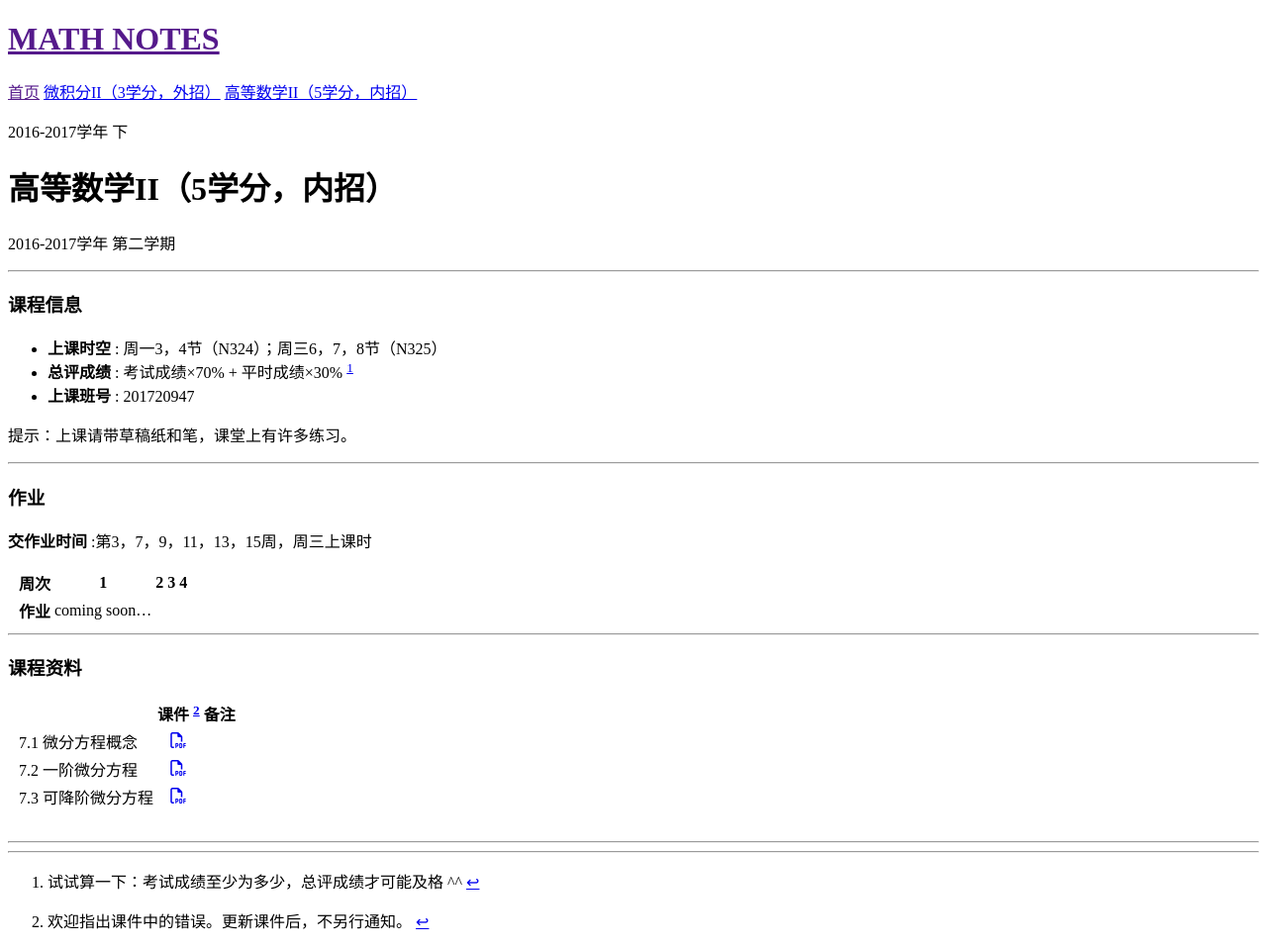
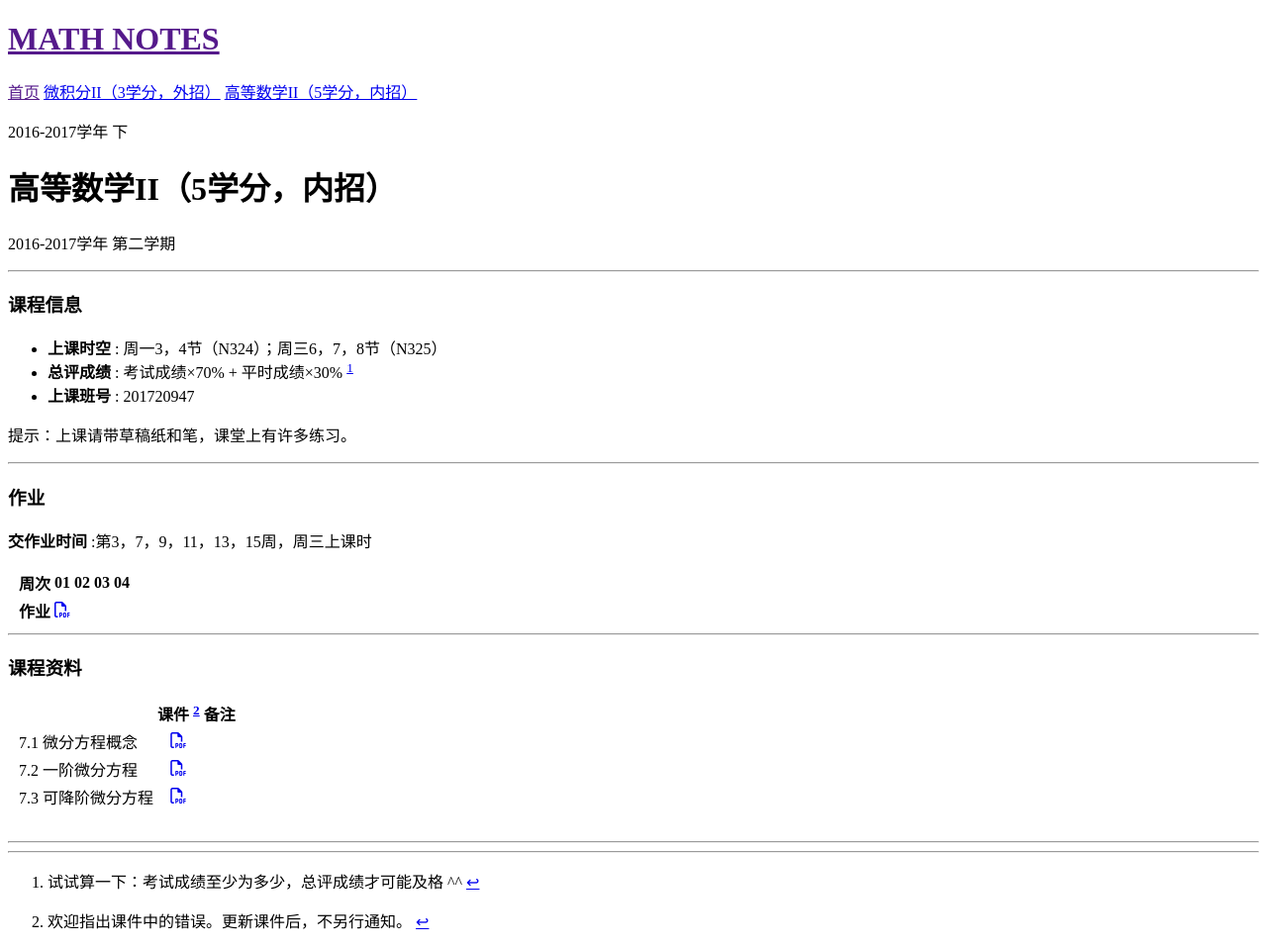
Before and after one commit to liang-teaching/liang-teaching.github.io, a Jekyll site: the page built from 2017_spring_calculus_II_5pt/index.md, in a window 1280 px wide. Shown: the whole page at 99% size. Built offline with Jekyll 4.4.1, drawn with Linux system fonts in a browser that asks for light colours; nearby versions of some CDN libraries.

Commit message:
Week 01, homework + lectures (modified)
Week 01, homework + lectures (modified)

```diff
--- a/2017_spring_calculus_II_5pt/index.md
+++ b/2017_spring_calculus_II_5pt/index.md
@@ -27,9 +27,9 @@ title: 高等数学II（5学分，内招）
 
 __交作业时间__ :第3，7，9，11，13，15周，周三上课时
 
-|        |    周次    | 1 | 2 | 3 |	4 |
+|        |    周次    | 01 | 02 | 03 |	04 |
 |:--------:|--------:|:------:|:------:|:------:|:------:|
-|	| __作业__ 	|	coming soon... |	|	|	|
+|	| __作业__ 	|	<a href="HW/HW_01_高等数学II_5pt_内招_2017.pdf" target="_blank"><i class="fa fa-file-pdf-o" aria-hidden="true"></i></a> |	|	|	|
 
 
 ---
```
Also changed, not shown: 2 other files.
